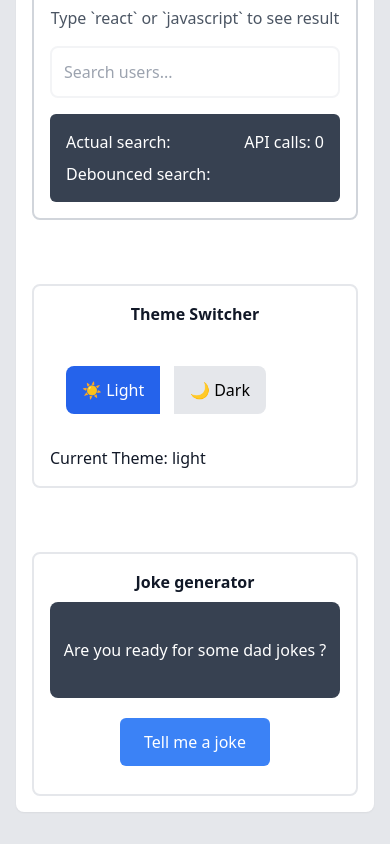
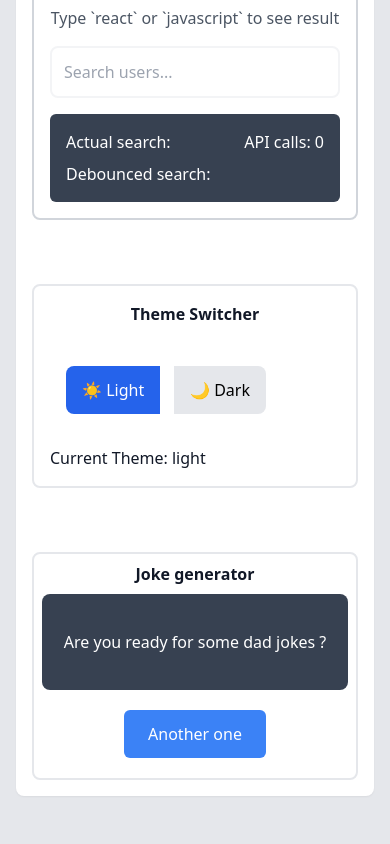
Before and after one commit to szczepanieceryk/daily-coding, a React (Vite) app: page / in a window 390 px wide. Shown: the part 1063-1907 px from the top of the page. Built offline with nearby package versions, Linux system fonts and the light colour scheme.

Commit message:
fix(ui): fix mobile display

```diff
--- a/src/layouts/JokeGenerator.tsx
+++ b/src/layouts/JokeGenerator.tsx
@@ -8,7 +8,8 @@ interface FormResponse {
 }
 
 const JokeGenerator = () => {
-  const [generatedJoke, setGeneratedJoke] = useState<string>('');
+  const [generatedJoke, setGeneratedJoke] = useState<string>('Are you ready for some dad jokes ?');
+
   const handleSubmit = async (e: React.FormEvent): Promise<void> => {
     e.preventDefault();
 
@@ -24,6 +25,7 @@ const JokeGenerator = () => {
       }
 
       const data: FormResponse = await response.json();
+
       setGeneratedJoke(data.joke);
     } catch (error) {
       console.log(`Error: ${error}`);
@@ -31,13 +33,13 @@ const JokeGenerator = () => {
     }
   };
   return (
-    <div className="p-4 rounded-lg border-2 border-gray-200 text-center">
+    <div className="p-2 md:p-4 rounded-lg border-2 border-gray-200 text-center">
       <form onSubmit={handleSubmit}>
         <span className="block">
           <strong>Joke generator</strong>
         </span>
 
-        <div className="my-2 h-24 rounded-lg flex items-center justify-center bg-gray-700 text-white">
+        <div className="my-2 p-2 h-24 rounded-lg flex items-center justify-center bg-gray-700 text-white">
           <span className="block my-4">
             {generatedJoke ? generatedJoke : 'Are you ready for some dad jokes ?'}
           </span>
```
